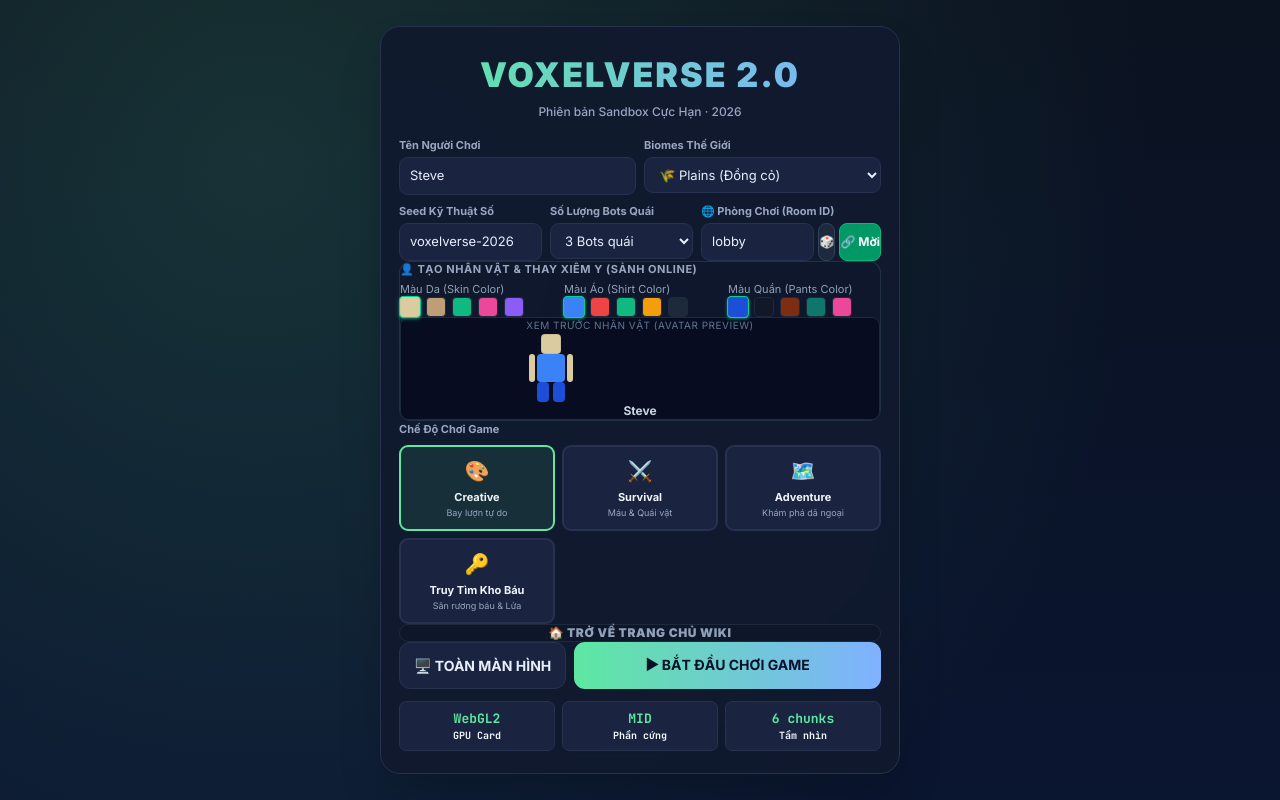
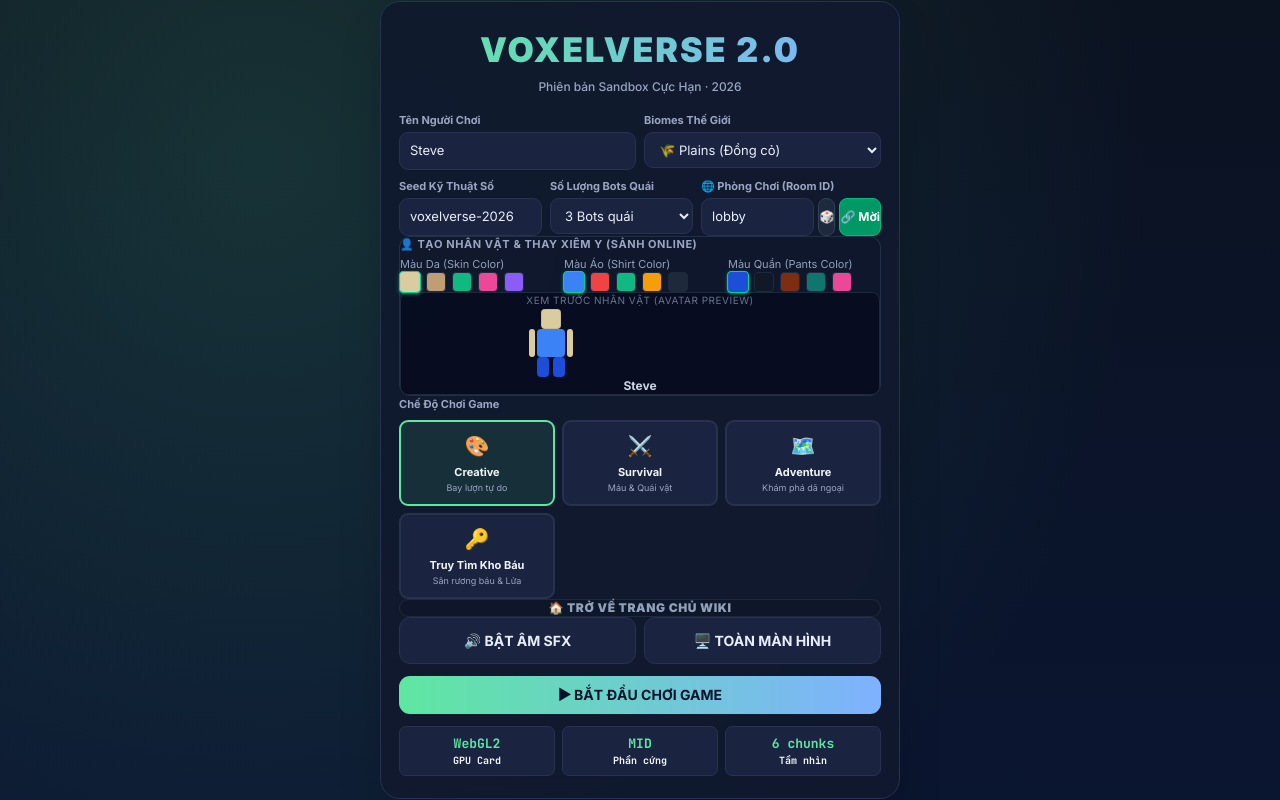
Before and after one commit to nhut0902-pr/Voxel-sandbox-Block-game-, a React (Vite) app: page / in a window 1280 px wide. Both pictures are taken after a click on the button "PLAY NOW". Built offline with nearby package versions, Linux system fonts and the light colour scheme.

Commit message:
feat: add mute functionality to audio systems
Introduce mute state to AudioSystem and SimpleSynthesizer to allow users to toggle game sound effects via the UI.

```diff
--- a/src/components/VoxelGame.tsx
+++ b/src/components/VoxelGame.tsx
@@ -20,6 +20,7 @@ import {
   sh
 } from '../systems/voxelCore';
 import { socketService } from '../systems/socketService';
+import { audioSystem } from '../systems/audioSystem';
 
 /* ─── Types & Interfaces ─── */
 interface GameOptions {
@@ -220,6 +221,7 @@ export default function VoxelGame({ onBackToLanding }: VoxelGameProps = {}) {
   const [showSOSModal, setShowSOSModal] = useState(false);
   const [invincibleSeconds, setInvincibleSeconds] = useState(0);
   const [teammates, setTeammates] = useState<{ id: string; name: string; dist: number; screenX?: number; screenY?: number; onScreen: boolean; angle: number }[]>([]);
+  const [isAudioMuted, setIsAudioMuted] = useState(false);
 
   /* ─── Fullscreen toggle utility ─── */
   const toggleFullscreen = () => {
@@ -2176,15 +2178,37 @@ export default function VoxelGame({ onBackToLanding }: VoxelGameProps = {}) {
             <div className="flex gap-2 mt-3">
               <button
                 type="button"
-                className="btn sec font-bold active:scale-95 m-0"
+                className={`btn sec font-bold active:scale-95 m-0 transition-colors ${
+                  isAudioMuted
+                    ? 'bg-rose-950/40 hover:bg-rose-900/40 border-rose-800 text-rose-300'
+                    : 'hover:bg-slate-800'
+                }`}
+                style={{ flex: 1, marginTop: 0 }}
+                onClick={() => {
+                  const newMuted = !isAudioMuted;
+                  audioSystem.setMuted(newMuted);
+                  synth.setMuted(newMuted);
+                  setIsAudioMuted(newMuted);
+                  if (!newMuted) {
+                    synth.playPlace();
+                  }
+                }}
+              >
+                {isAudioMuted ? '🔇 TẮT ÂM SFX' : '🔊 BẬT ÂM SFX'}
+              </button>
+              <button
+                type="button"
+                className="btn sec font-bold active:scale-95 m-0 hover:bg-slate-800"
                 style={{ flex: 1, marginTop: 0 }}
                 onClick={toggleFullscreen}
               >
                 🖥️ TOÀN MÀN HÌNH
               </button>
+            </div>
+
+            <div className="mt-2 text-center">
               <button
-                className="btn font-black text-slate-900 leading-none shadow-emerald-400/20 active:scale-95 m-0"
-                style={{ flex: 2, marginTop: 0 }}
+                className="btn font-black text-slate-900 leading-none shadow-emerald-400/20 active:scale-95 m-0 w-full"
                 onClick={() => {
                   synth.init();
                   setIsPlaying(true);
@@ -2445,16 +2469,24 @@ export default function VoxelGame({ onBackToLanding }: VoxelGameProps = {}) {
                 </div>
               );
             } else {
-              // Off-screen indicator positioned circularly around the viewport edges (ept)
-              const screenRadius = 38; // clamp distance inside the viewport boundaries
-              const cx = 50 + Math.sin(peer.angle) * screenRadius;
-              const cy = 50 - Math.cos(peer.angle) * screenRadius;
+              // Rectangular clamp to the screen edges so indicators sit perfectly at the margins
+              const dx = Math.sin(peer.angle);
+              const dy = -Math.cos(peer.angle);
+              const rx = 44; // Max horizontal screen reach from center (offsets to 6% and 94%)
+              const ry = 42; // Max vertical screen reach from center (offsets to 8% and 92%)
+
+              const kX = Math.abs(dx) > 0.0001 ? rx / Math.abs(dx) : Infinity;
+              const kY = Math.abs(dy) > 0.0001 ? ry / Math.abs(dy) : Infinity;
+              const scaleK = Math.min(kX, kY);
+
+              const cx = 50 + dx * scaleK;
+              const cy = 50 + dy * scaleK;
               const rotDeg = Math.round(peer.angle * (180 / Math.PI));
 
               return (
                 <div
                   key={peer.id}
-                  className="absolute pointer-events-none z-30 select-none -translate-x-1/2 -translate-y-1/2 bg-slate-950/95 border border-emerald-400/80 p-1.5 px-2 rounded-xl shadow-[0_0_15px_rgba(16,185,129,0.2)] flex items-center gap-1.5 backdrop-blur"
+                  className="absolute pointer-events-none z-30 select-none -translate-x-1/2 -translate-y-1/2 bg-slate-950/90 border border-emerald-400/80 p-1.5 px-3 rounded-xl shadow-[0_0_15px_rgba(16,185,129,0.25)] flex items-center gap-1.5 backdrop-blur-md transition-all duration-300"
                   style={{ left: `${cx}%`, top: `${cy}%` }}
                 >
                   <span
@@ -2463,8 +2495,8 @@ export default function VoxelGame({ onBackToLanding }: VoxelGameProps = {}) {
                   >
                     ▲
                   </span>
-                  <span className="text-[9px] font-bold text-emerald-300 tracking-wider font-sans leading-none uppercase">
-                    {peer.name.substring(0, 6)}: {peer.dist}m
+                  <span className="text-[10px] font-extrabold text-emerald-300 tracking-wider font-sans leading-none">
+                    {peer.name.substring(0, 10)}: {peer.dist}m
                   </span>
                 </div>
               );
--- a/src/systems/audioSystem.ts
+++ b/src/systems/audioSystem.ts
@@ -6,6 +6,20 @@
 
 class AudioSystem {
   private ctx: AudioContext | null = null;
+  private isMuted: boolean = false;
+
+  public setMuted(muted: boolean): void {
+    this.isMuted = muted;
+  }
+
+  public getMuted(): boolean {
+    return this.isMuted;
+  }
+
+  public toggleMute(): boolean {
+    this.isMuted = !this.isMuted;
+    return this.isMuted;
+  }
 
   private initContext(): AudioContext {
     if (!this.ctx) {
@@ -18,6 +32,7 @@ class AudioSystem {
   }
 
   public playFootstep(): void {
+    if (this.isMuted) return;
     const ctx = this.initContext();
     const now = ctx.currentTime;
 
@@ -51,6 +66,7 @@ class AudioSystem {
   }
 
   public playBreakBlock(): void {
+    if (this.isMuted) return;
     const ctx = this.initContext();
     const now = ctx.currentTime;
 
@@ -97,6 +113,7 @@ class AudioSystem {
   }
 
   public playPlaceBlock(): void {
+    if (this.isMuted) return;
     const ctx = this.initContext();
     const now = ctx.currentTime;
 
@@ -117,6 +134,7 @@ class AudioSystem {
   }
 
   public playHitSwish(): void {
+    if (this.isMuted) return;
     const ctx = this.initContext();
     const now = ctx.currentTime;
 
@@ -142,6 +160,7 @@ class AudioSystem {
   }
 
   public playHitHurt(): void {
+    if (this.isMuted) return;
     const ctx = this.initContext();
     const now = ctx.currentTime;
 
--- a/src/systems/voxelCore.ts
+++ b/src/systems/voxelCore.ts
@@ -1321,8 +1321,14 @@ export function rc(world: CM, ori: THREE.Vector3, dir: THREE.Vector3, maxD = 6):
 /* ─── Web Audio SFX Synthesizer Class ─── */
 export class SimpleSynthesizer {
   ctx: AudioContext | null = null;
+  isMuted: boolean = false;
+
+  setMuted(muted: boolean): void {
+    this.isMuted = muted;
+  }
 
   init(): void {
+    if (this.isMuted) return;
     if (!this.ctx) {
       const AC = window.AudioContext || (window as any).webkitAudioContext;
       if (AC) this.ctx = new AC();
@@ -1330,6 +1336,7 @@ export class SimpleSynthesizer {
   }
 
   playBreak(): void {
+    if (this.isMuted) return;
     this.init();
     if (!this.ctx) return;
     const osc = this.ctx.createOscillator();
@@ -1346,6 +1353,7 @@ export class SimpleSynthesizer {
   }
 
   playPlace(): void {
+    if (this.isMuted) return;
     this.init();
     if (!this.ctx) return;
     const osc = this.ctx.createOscillator();
@@ -1362,6 +1370,7 @@ export class SimpleSynthesizer {
   }
 
   playHit(): void {
+    if (this.isMuted) return;
     this.init();
     if (!this.ctx) return;
     const osc = this.ctx.createOscillator();
@@ -1378,6 +1387,7 @@ export class SimpleSynthesizer {
   }
 
   playCollect(): void {
+    if (this.isMuted) return;
     this.init();
     if (!this.ctx) return;
     const osc = this.ctx.createOscillator();
@@ -1394,6 +1404,7 @@ export class SimpleSynthesizer {
   }
 
   playRadarBeep(freq = 880): void {
+    if (this.isMuted) return;
     this.init();
     if (!this.ctx) return;
     const osc = this.ctx.createOscillator();
```
